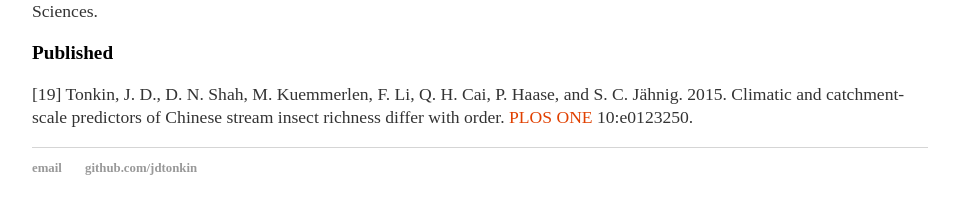
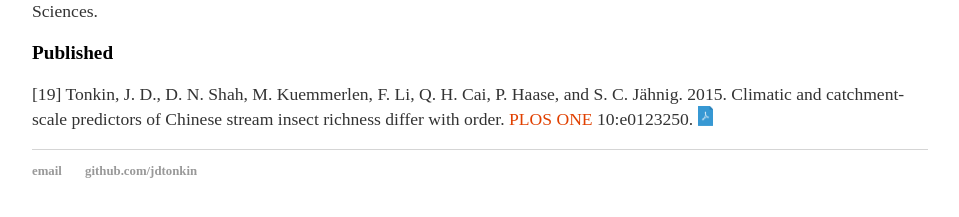
Before and after one commit to jdtonkin/jdtonkin.github.io, a Jekyll site: the page built from Research/index.md, in a window 1280 px wide. Shown: the part 237-454 px from the top of the page, without its empty margins (160-1119 px from the left). Built offline with Jekyll 4.4.1, drawn with Linux system fonts in a browser that asks for light colours.

Commit message:
testing research in md

```diff
--- a/Research/index.md
+++ b/Research/index.md
@@ -11,4 +11,4 @@
 
 ###Published
 
-[19] Tonkin, J. D., D. N. Shah, M. Kuemmerlen, F. Li, Q. H. Cai, P. Haase, and S. C. Jähnig. 2015. Climatic and catchment-scale predictors of Chinese stream insect richness differ with order. <a href="http://dx.doi.org/10.1371/journal.pone.0123250" target="_blank">PLOS ONE</a> 10:e0123250.
+[19] Tonkin, J. D., D. N. Shah, M. Kuemmerlen, F. Li, Q. H. Cai, P. Haase, and S. C. Jähnig. 2015. Climatic and catchment-scale predictors of Chinese stream insect richness differ with order. <a href="http://dx.doi.org/10.1371/journal.pone.0123250" target="_blank">PLOS ONE</a> 10:e0123250.  <a href="2015 Tonkin etal PLOS ONE.pdf" target="_blank"><img src="pdf-blue.png" alt="broken" style="height: 1.1em"></a>
```
Also changed, not shown: Research/pdf-blue.png (added), 1 other file.
